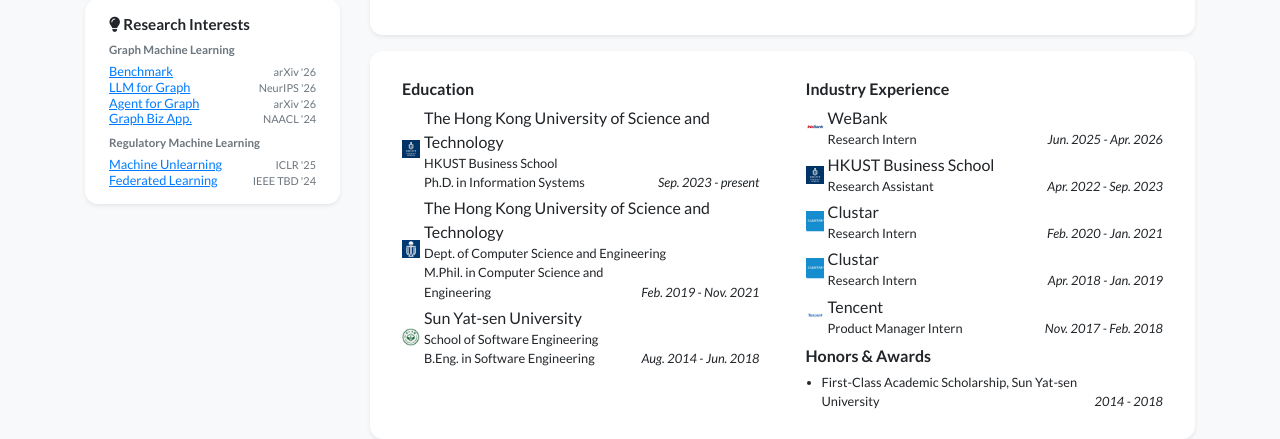
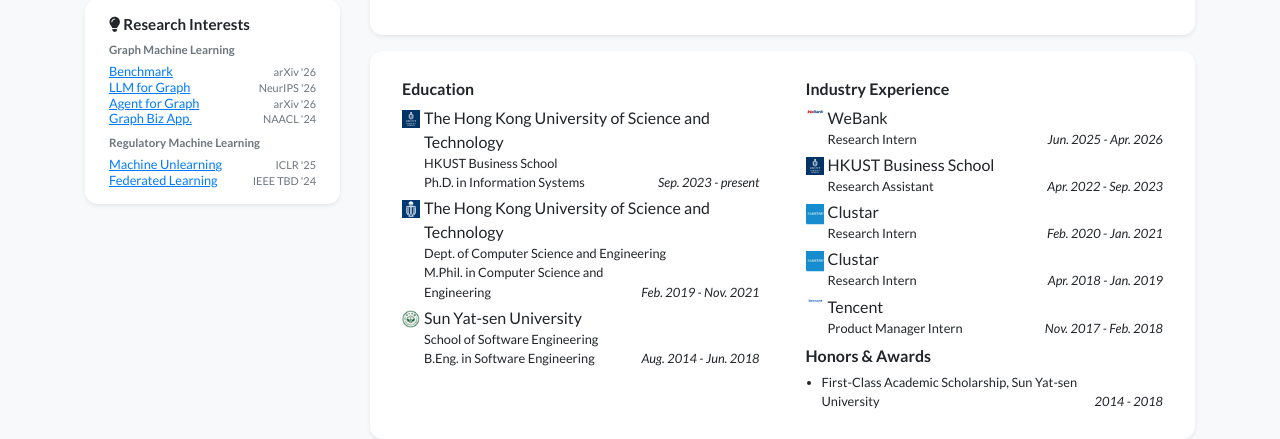
Before and after one commit to realjeremybot/realjeremybot.github.io, a Jekyll site: the page built from index.html, in a window 1280 px wide. Shown: the part 423-862 px from the top of the page. Built offline with Jekyll 4.4.1, drawn with Linux system fonts in a browser that asks for light colours; nearby versions of some CDN libraries; a style sheet for code colours, icons or effects is not loaded.

Commit message:
Align logos with institution names

```diff
--- a/_includes/widgets/experience_card.html
+++ b/_includes/widgets/experience_card.html
@@ -11,7 +11,7 @@
                                 {% for item in site.data.profile.education %}
                                 <li class="media mb-1">
                                     {% if item.logo %}
-                                    <img src="{{ item.logo | relative_url }}" alt="{{ item.name }}" style="width: 18px;" class="mr-1 align-self-center">
+                                    <img src="{{ item.logo | relative_url }}" alt="{{ item.name }}" style="width: 18px;" class="mr-1 mt-1 align-self-start">
                                     {% else %}
                                     <span class="mr-1 mt-1 d-inline-block" style="width: 18px;"></span>
                                     {% endif %}
@@ -38,7 +38,7 @@
                                 {% for item in site.data.profile.experience %}
                                 <li class="media mb-1">
                                     {% if item.logo %}
-                                    <img src="{{ item.logo | relative_url }}" alt="{{ item.name }}" style="width: 18px;" class="mr-1 align-self-center">
+                                    <img src="{{ item.logo | relative_url }}" alt="{{ item.name }}" style="width: 18px;" class="mr-1 mt-1 align-self-start">
                                     {% else %}
                                     <span class="mr-1 mt-1 d-inline-block" style="width: 18px;"></span>
                                     {% endif %}
```
